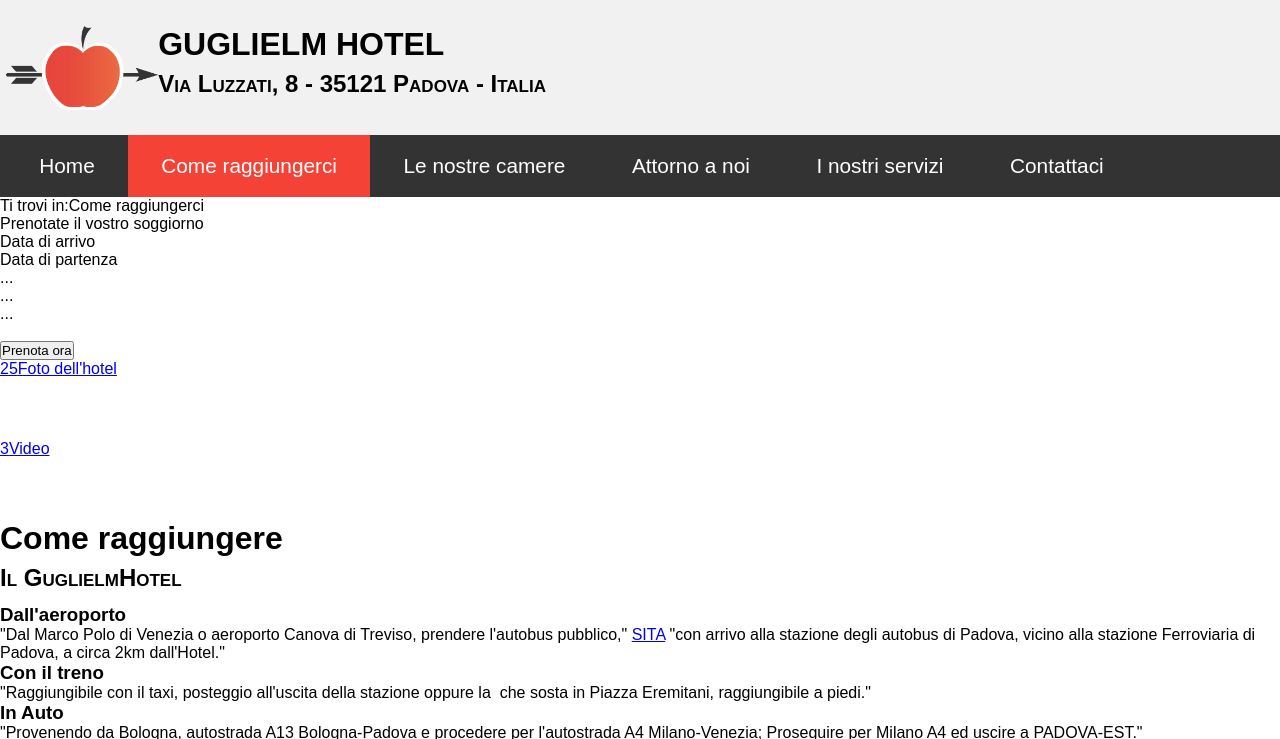
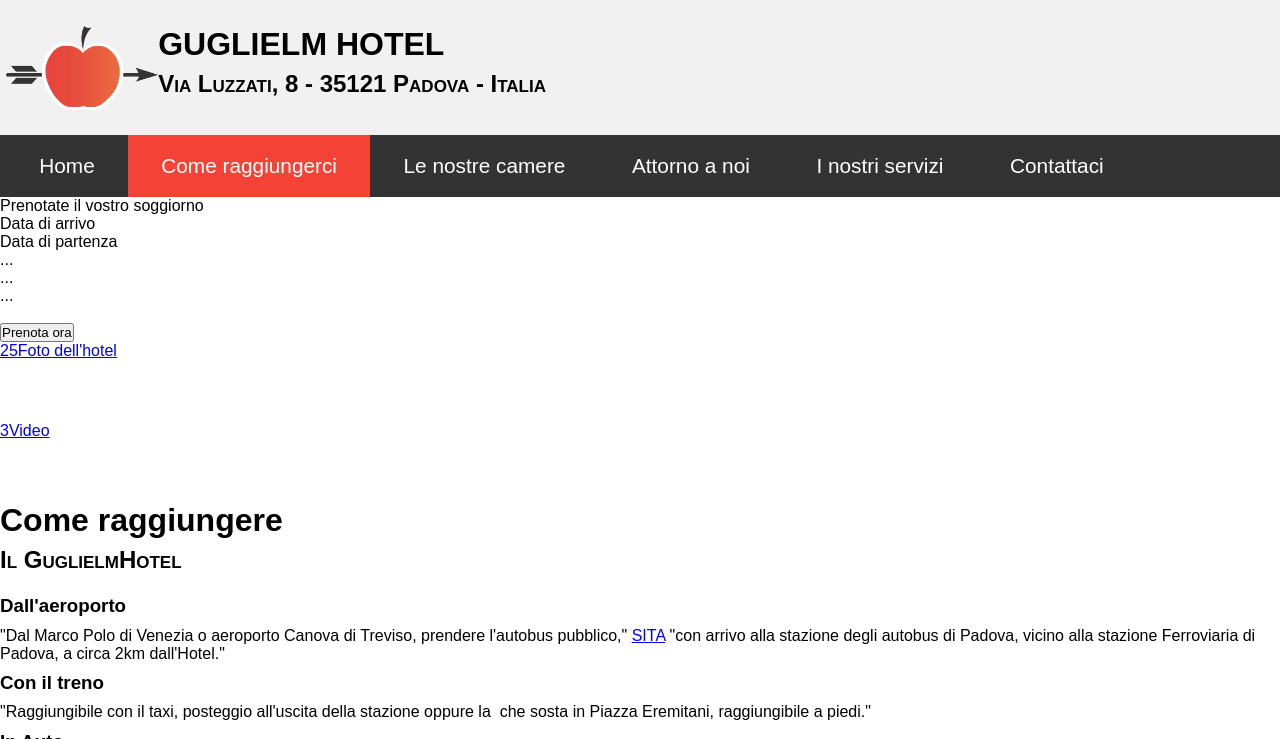
Before and after one commit to lunhilion/GuglielmHotel, a PHP site: page /Come_raggiungerci.html in a window 1280 px wide. Shown: the top 739 px of the page. Run offline with PHP 8.4, Linux system fonts and the light colour scheme; some web fonts are replaced.

Commit message:
dio buona

```diff
--- a/Come_raggiungerci.html
+++ b/Come_raggiungerci.html
@@ -24,17 +24,12 @@
           <li><a class="not-active" href="contatti.html">Contattaci</a></li>
         </ul>
     </div>
-		<div id="contenitore">
-			<div id="breadcrumbs">
-				<p>Ti trovi in:<span class="current-page">Come raggiungerci</span></p>
-			</div>
-		</div>
-
+    	<!-- form per la prenotazione -->
 		<div id="booking-widget" class="booking-widget" data-url="https://aprire la pagina per la prenotazione" data-dateformat="m/d/Y">
 			<div class="header-bw">
 				<span class="text">Prenotate il vostro soggiorno</span>
 			</div>
-			<div class="header" style="display:none">
+			<div class="header">
 				<span></span>
 			</div>
 			<div class="booking-reserved">
@@ -53,6 +48,8 @@
 				</div>
 			</div>
 		</div>
+
+		<!-- icone (interattive?) per foro e video-->
 		<div id="foto-video-hotel">
 			<div class="icon" title="foto hotel" data-count="25" style="height: 80px;">
 				<a class="hotel-photos" id="hotel-photos" href="gallery" style="margin-top: 0.5px;">
@@ -66,58 +63,59 @@
 			</div>
 		</div>
 
+		<!-- modalità per raggiungere l'hotel -->
 		<h1 class="titolo">Come raggiungere</h1>
 		<div class="grid_1 left">
-			<h2 class="heading">Il GuglielmHotel</h2>
+			<h2 class="heading_1">Il GuglielmHotel</h2>
 		</div>
-		<div class="grid_1 full-width__col--headline_copy image-overflow">
-			<h3 class="heading_1 left">Dall'aeroporto</h3>
+		<div class="text">
+			<h3 class="heading_2">Dall'aeroporto</h3>
 			<p>
 				"Dal Marco Polo di Venezia o aeroporto Canova di Treviso, prendere l'autobus pubblico,"
 				<a title="Consultare gli orari della SITA" href="http://ro.autobus.it/ro/asp/RicercaOrari.asp?User=SITA" 					target="_blank">SITA</a>
 				"con arrivo alla stazione degli autobus di Padova, vicino alla stazione Ferroviaria di Padova, a circa 2km dall'Hotel."
 			</p>
 			</div>
-			<div class="grid_1 full_width__col--headline_copy image-overflow">
-				<h3 class="heading_1 left">Con il treno</h3>
+			<div class="text">
+				<h3 class="heading_2">Con il treno</h3>
 				<p>
 					"Raggiungibile con il taxi, posteggio all'uscita della stazione oppure la&nbsp; che sosta in Piazza Eremitani, raggiungibile a piedi."
 				</p>
 			</div>
-			<div class="grid_1 full_width__col--headline_copy image-overflow">
-				<h3 class="heading_1 left">In Auto</h3>
+			<div class="text">
+				<h3 class="heading_2">In Auto</h3>
 				<p>
 					"Provenendo da Bologna, autostrada A13 Bologna-Padova e procedere per l'autostrada A4 Milano-Venezia; Proseguire per Milano A4 ed uscire a PADOVA-EST."
 				<br>
 				</p>
 			</div>
 		</div>
+
+		<!-- mappa interattiva -->
 		<div class="google-maps">
 			<iframe src="https://www.google.com/maps/embed?pb=!1m18!1m12!1m3!1d2801.054689089362!2d11.88475481474742!3d45.40823674519831!2m3!1f0!2f0!3f0!3m2!1i1024!2i768!4f13.1!3m3!1m2!1s0x477eda5872f0ce6f%3A0x16c31c84cff28dc!2sVia+Luigi+Luzzatti%2C+8%2C+35121+Padova+PD!5e0!3m2!1sit!2sit!4v1512985557861" width="600" height="400" frameborder="0" style="border:0" allowfullscreen></iframe>
 		</div>
 	</div>
-	<div class="social-footer">
-		<div>
-			<span>Rimanete collegati</span>
-			<a class="facebook" href="http://www.facebook.com/guglielmhotel/" rel="external" target="blank" tabindex="9">
-				<img alt="Facebook" src="img/fb.png" height="45" width="45"></a>
-			<a class="tripadvisor" href="http://www.tripadvisor.it/Hotel Review guglielmhotel/" rel="external" target="blank" tabindex="10">
-				<img alt="Tripadvisor" src="img/trip.png" height="45" width="45"></a>
-			<a class="Twitter" href="http://www.twitter.com/guglielmhotel/" rel="external" target="blank" tabindex="11">
-				<img alt="Twitter" src="img/twi.jpg" height="45" width="45"></a>
-			<a class="Instagram" href="http://www.instagram.com/guglielmhotel/" rel="external" target="blank" tabindex="12">
-				<img alt="Instagram" src="img/ins.png" height="45" width="45"></a>
-		</div>
-	</div>
-</body>
 
-<footer>
 	<div id="footer">
+        <div id="social-footer">
+          <div class="inner">
+            <p>Rimanete collegati</p>
+            <a class="facebook" href="http://www.facebook.com/guglielmhotel/" rel="external" target="blank" tabindex="9">
+              <img alt="Facebook" src="img/fb.png"></a>
+            <a class="tripadvisor" href="http://www.tripadvisor.it/Hotel Review guglielmhotel/" rel="external" target="blank" tabindex="10">
+              <img alt="Tripadvisor" src="img/trip.png"></a>
+            <a class="Twitter" href="http://www.twitter.com/guglielmhotel/" rel="external" target="blank" tabindex="11">
+              <img alt="Twitter" src="img/twi.jpg"></a>
+            <a class="Instagram" href="http://www.instagram.com/guglielmhotel/" rel="external" target="blank" tabindex="12">
+              <img alt="Instagram" src="img/ins.png"></a>
+          </div>
+        </div>
       <div class="inner">
         <p>Guglielm Hotel</p>
         <p>Via Luzzati, 8 - 35121 Padova - Italia</p>
         <p>© 2017 - Glasgow Team, Inc. All rights reserved.</p>
       </div>
     </div>
-</footer>
+   </body>
 </html>
--- a/css/style.css
+++ b/css/style.css
@@ -45,6 +45,10 @@ html, body {
     padding-left: 15%;
 }
 
+.text h3{
+    padding-top: 0.5em;
+    padding-bottom: 0.5em;
+}
 dt{
     font-weight: bold;
 }
@@ -95,6 +99,15 @@ p{
     background-color: #f44336;
 }
 
+/* mie aggiunte Enric */
+.google-maps iframe{
+    padding-top: 1em;
+    padding-bottom: 1em;
+    padding-right: 3em;
+    padding-left: 3em;
+}
+/**/
+
 #footer {
     padding-bottom: 3em;
     background-color: black;
@@ -106,13 +119,13 @@ p{
     padding-bottom: 1em;
 }
 #social-footer {
-    padding: 1em;
+    padding: 0.5em;
     background-color: #333;
 }
 #social-footer img {
     padding-top: 0.1em;
     padding-bottom: 0.3em;
-    padding-left: 2em;
-    padding-right: 2em;
+    padding-left: 1.5em;
+    padding-right: 1.5em;
     width: 3em;
 }
```
Also changed, not shown: Le_stanza.html (+18 -18 lines).
